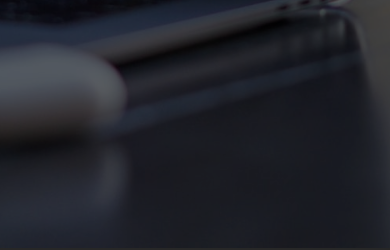
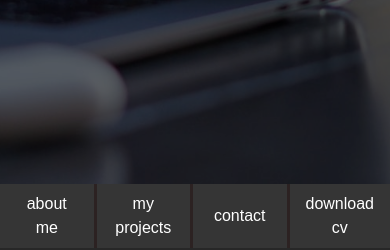
Before and after one commit to EP-coode/my-first-porfolio, a website built with Vite: page index.html in a window 390 px wide. Shown: the part 596-846 px from the top of the page. Built offline with nearby package versions, Linux system fonts and the light colour scheme.

Commit message:
add mobile menu

```diff
--- a/styles/Menu.css
+++ b/styles/Menu.css
@@ -9,7 +9,8 @@
     height: 100vh;
 
     background-color: var(--bg-primary);
-    transition: var(--transition-spreed);
+
+
 }
 
 .menu__banner{
@@ -99,8 +100,42 @@
 
 @media screen and (max-width: 600px) {
     .menu{
-        visibility: hidden;
-        transition: var(--transition-spreed);
-        transform: translateX(-10rem);
+        /* visibility: hidden; */
+        /* transition: var(--transition-spreed); */
+        /* transform: translateX(-10rem); */
+        z-index: 98;
+        width: 100vw;
+        height: fit-content;
+        bottom: 0;
+        transition: 0;
     }
+
+    .menu__banner{
+        display: none;
+    }
+
+    .menu__nav{
+        flex-direction: row;
+        height: 4rem;
+    }
+
+    .menu__footer{
+        display: none;
+    }
+
+    .menu__nav-item{
+        border-bottom: none;
+        font-size: 1rem;
+        border-right: 0.2rem solid var(--bg-secondary);
+        height: 100%;
+        padding: 0 1rem;
+    }
+    .menu__nav-item:first-child{
+        border-top: none;
+    }
+
+    .menu__nav-item:last-child{
+        border-right: none;
+    }
+
 }
```
